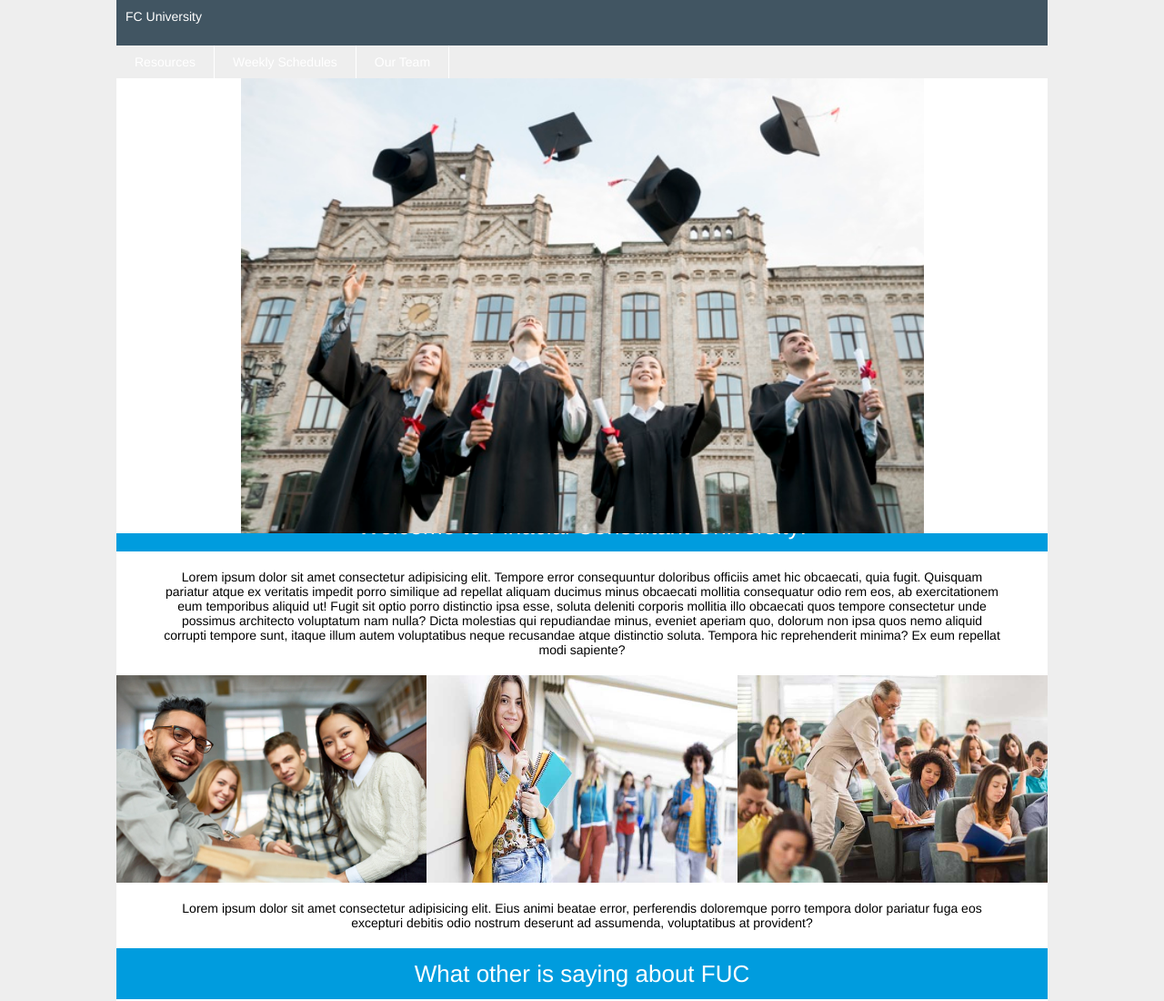
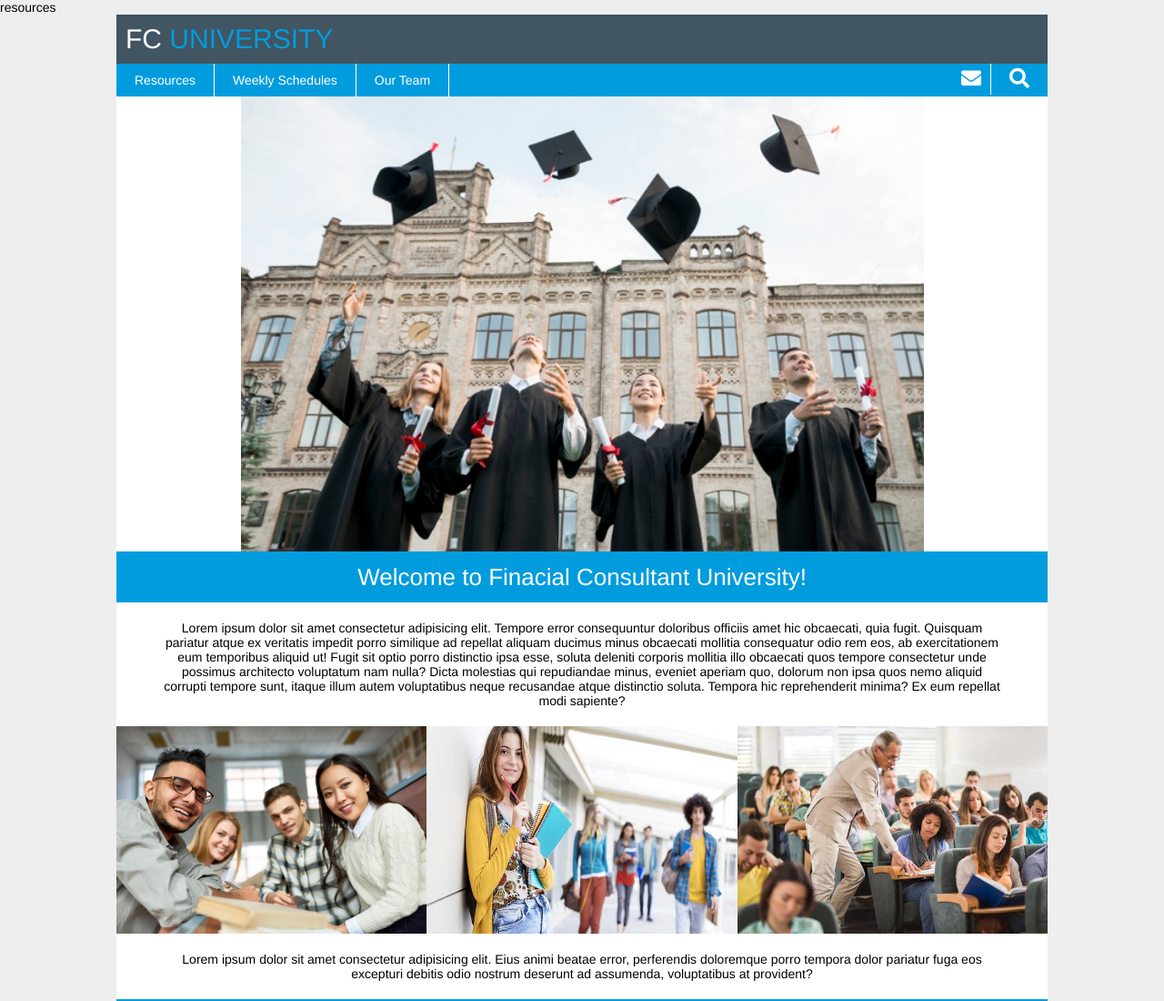
Before and after one commit to alokvermaei2007/html, a website: page public/index2.html in a window 1280 px wide. Shown: the top 1100 px of the page at 91% size. Drawn offline with Linux system fonts and the light colour scheme.

Commit message:
added logo formatting

```diff
--- a/public/css/partials/fc-university.css
+++ b/public/css/partials/fc-university.css
@@ -25,6 +25,19 @@ body {
     min-height: 50px;
     padding: 10px;
     color: #FFF;
+}
+
+.header__logo {
+    font-size: 30px;
+    text-transform: uppercase;
+}
+
+.header__first-letter {
+    color: #FFF;
+}
+
+.header__last-letter {
+    color: #009cDe;
 }
 
 .nav-menu:after {
--- a/public/index2.html
+++ b/public/index2.html
@@ -8,17 +8,20 @@
     <title>FC University</title>
     <link href="https://fonts.googleapis.com/css?family=Lato:400,400i,700,700i,900&display=swap" rel="stylesheet">
     <link rel="stylesheet" type="text/css" href="js/external/css/swiper.min.css">
+    <link href="lib/fontawesome-free-5.11.2-web/css/all.min.css" rel="stylesheet">
     <link rel="stylesheet" type="text/css" href="css/style.css">
 </head>
 
 <body>
     <div class="main">
 
+            resources
+
         <header>
             <div class="wrapper wrapper--bg-gray">
                 <div class="header__body">
                     <div class="header__logo">
-                        FC University
+                        <span class="header__first-letter">FC</span> <span class="header__last-letter">University</span>
                     </div>
                 </div>
 
@@ -27,7 +30,7 @@
 
         </header>
         <section class="wrapper wrapper--bg-blue">
-            <nav class="">
+            <nav class="nav-menu">
                 <ul class="menu">
                     <li class="menu__item">
                         <a class="menu__link" href=" #">Resources</a>
@@ -39,6 +42,14 @@
                         <a class="menu__link" href="#">Our Team</a>
                     </li>
                 </ul>
+                <div class="user-option">
+                    <a class="user-option__email" href="mailto:abcd@gmail.com">
+                        <i class="fas fa-envelope"></i>
+                    </a>
+                    <a class="user-option__search" href="#">
+                        <i class="fas fa-search"></i>
+                    </a>
+                </div>
             </nav>
         </section>
 
```
Also changed, not shown: public/resourses.html (+1 -1 lines).
